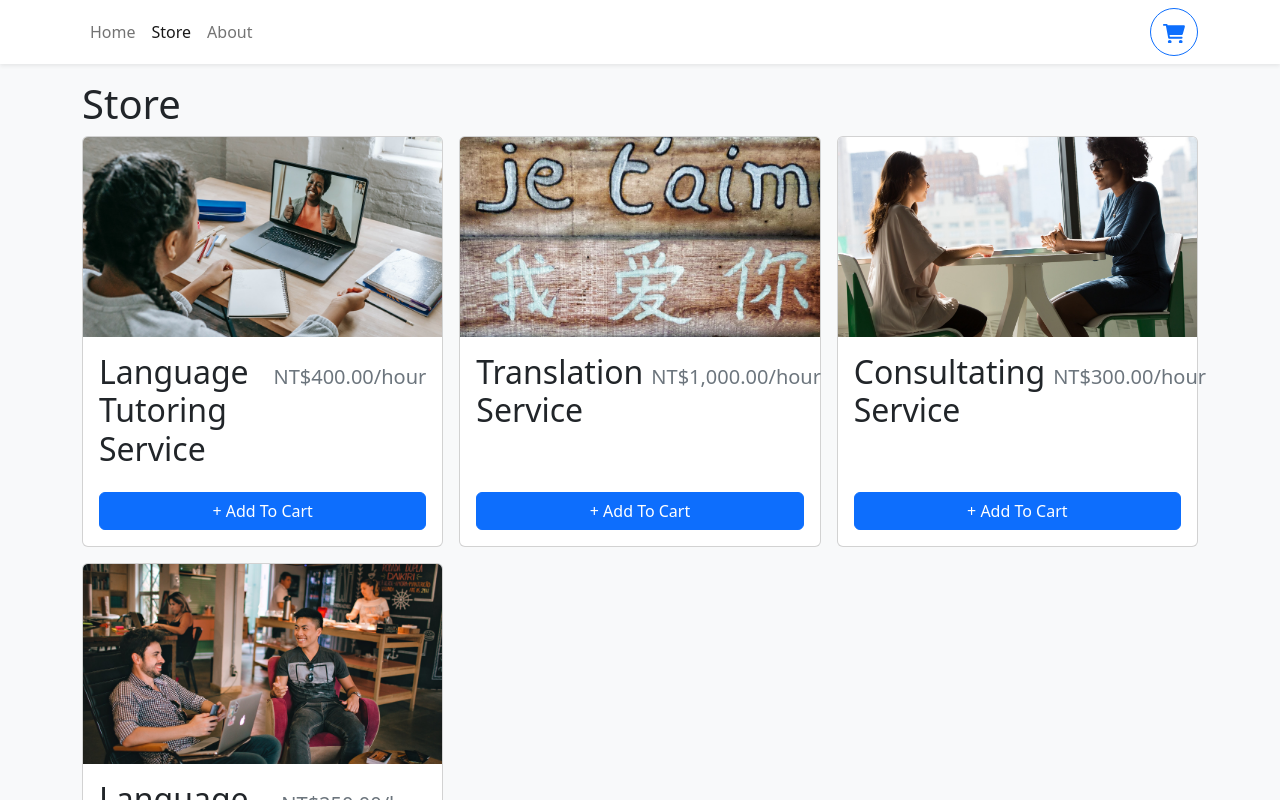
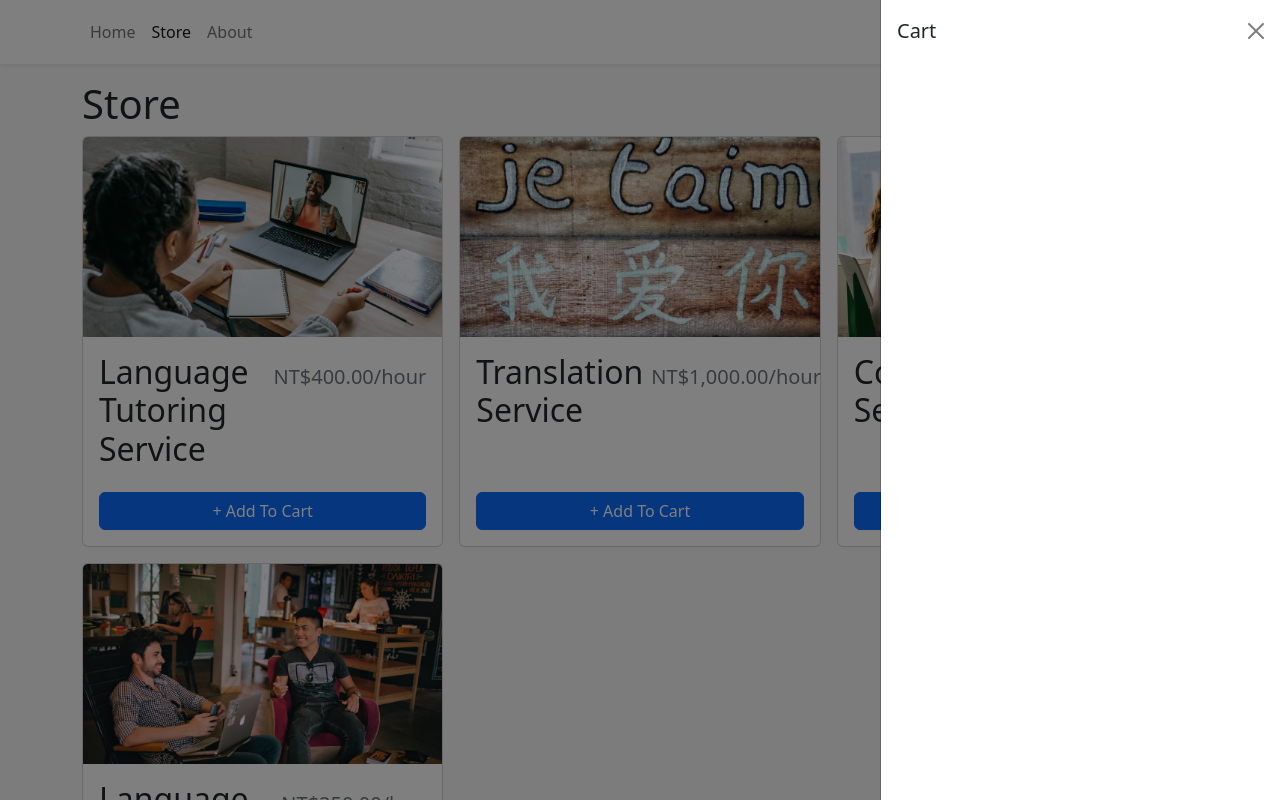
Before and after one commit to RokkuRock/brand-website, a React (Vite) app: page /store in a window 1280 px wide. Both pictures are taken after a click on the button 1174 px from the left and 32 px from the top of the page. Shown: the top 800 px of the page. Built offline with nearby package versions, Linux system fonts and the light colour scheme.

Commit message:
complete open/close ShoppingCart buttonPage with context return

```diff
--- a/src/components/ShoppingCart.tsx
+++ b/src/components/ShoppingCart.tsx
@@ -1,8 +1,14 @@
 import { Offcanvas } from "react-bootstrap";
+import { useShoppingCart } from "../context/ShoppingCartContext";
 
-export function ShoppingCart () {
+type ShoppingCartProps = {
+    isOpen: boolean
+}
+
+export function ShoppingCart ({ isOpen }: ShoppingCartProps) {
+const { closeCart}  = useShoppingCart()
 return (
-    <Offcanvas open= {true}>
+    <Offcanvas show= {isOpen} onHide={closeCart} placement ="end">
         <Offcanvas.Header closeButton>
             <Offcanvas.Title>Cart</Offcanvas.Title>
         </Offcanvas.Header>
--- a/src/context/ShoppingCartContext.tsx
+++ b/src/context/ShoppingCartContext.tsx
@@ -83,7 +83,7 @@ export function ShoppingCartProvider ({ children }: ShoppingCartProviderProps) {
             }}
         >
             {children}
-            <ShoppingCart />
+            <ShoppingCart isOpen={isOpen}/>
         </ShoppingCartContext.Provider>
     )
 }
```
Also changed, not shown: src/components/StoreItem.tsx (+5 -3 lines).
